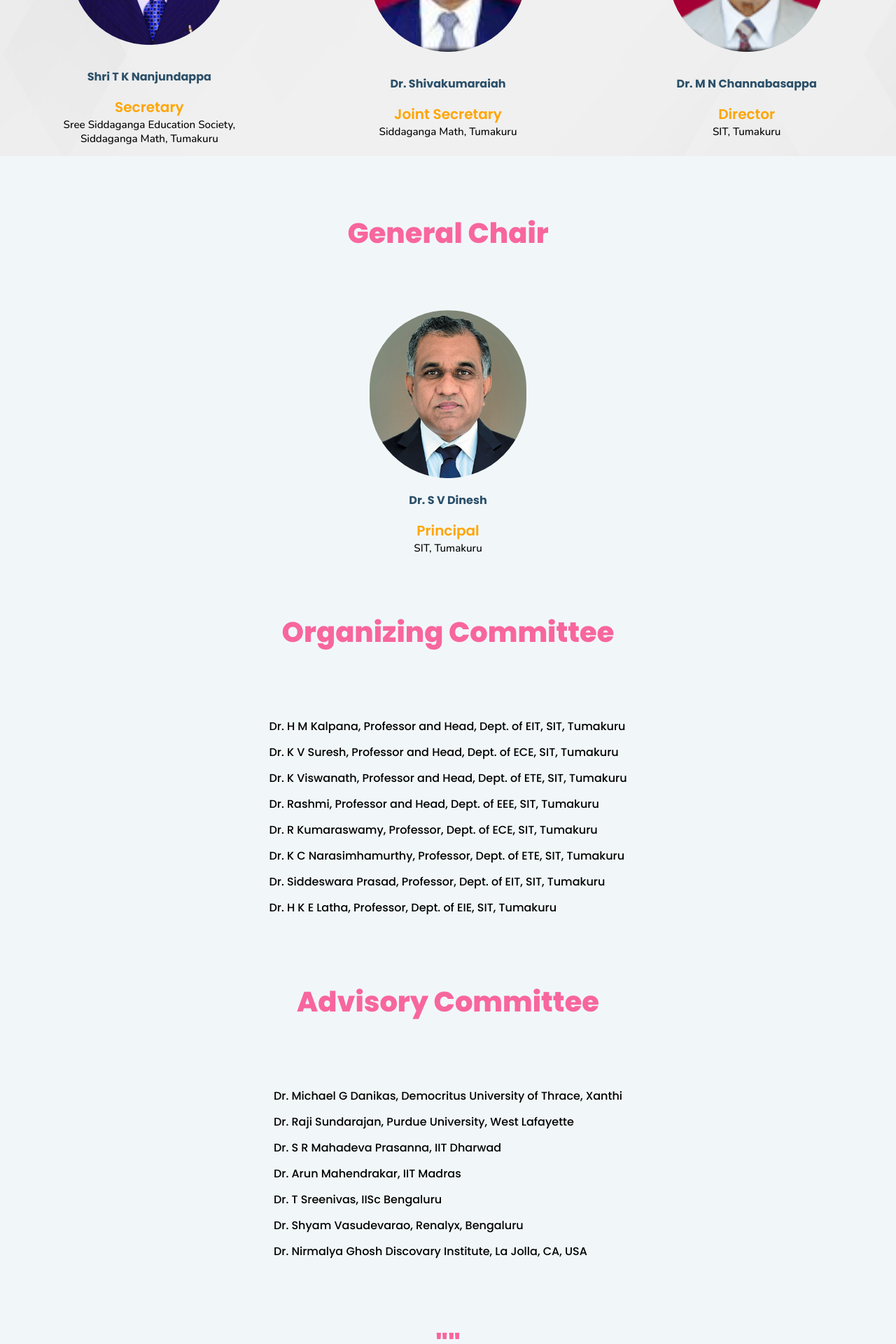
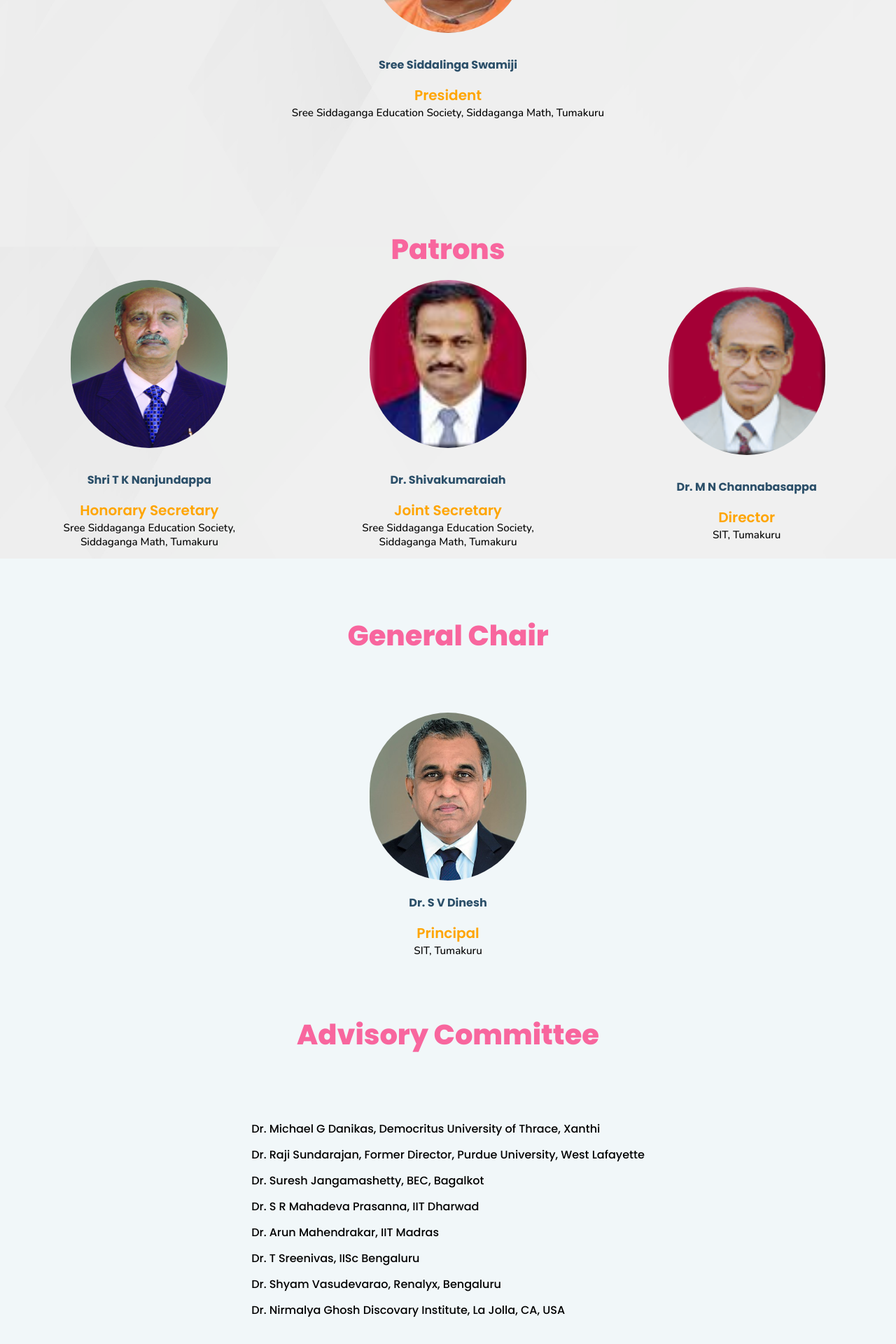
Before and after one commit to thanujaVG/ieee-conf-2024, a React (Create React App) app: page /Committees in a window 1280 px wide. Shown: the part 280-2200 px from the top of the page at 70% size. Built offline with nearby package versions, Linux system fonts and the light colour scheme.

Commit message:
updated by ceo sir

```diff
--- a/src/css/home.css
+++ b/src/css/home.css
@@ -808,3 +808,7 @@ body {
     margin: 1rem 0;
     text-align: center;
 }
+
+.heading {
+    text-align: center;
+}
--- a/src/routes/committe.jsx
+++ b/src/routes/committe.jsx
@@ -2,8 +2,8 @@ import React from 'react';
 import "../css/committe.css";
 import Navabar from '../components/navbar/navabar'
 import ceo from "../assets/images/ceo.jpg";
-// import vice_president from "../assets/images/vice_president.jpg";
 import president from "../assets/images/president.jpg";
+import founder from "../assets/images/founder.jpg";
 import principal from "../assets/images/principal.jpg";
 import director from "../assets/images/director.gif";
 import secretary from "../assets/images/TKN.jpg"
@@ -16,13 +16,22 @@ export default function committe() {
             <Navabar/>
             <div className="committe-page-heading-container">
                 <div className="patrons-container">
+                    <h1 className="main-heading">With the divine blessings of our Founder President</h1>
+                    <div className="patron-cards-container">
+                        <div className="main-patron-card">
+                            <img className='main-patron-image' src={founder} alt="founder"/>
+                            <h2 className="main-patron-name">Sree Sree Dr. Sivakumara Swamigalu</h2>
+                            <h3 className="main-patron-designation">Founder</h3>
+                            <h5 className="main-patron-institute">Sree Siddaganga Education Society, Siddaganga Math, Tumakuru</h5>
+                        </div>
+                    </div>
                     <h1 className="main-heading">Chief Patron</h1>
                     <div className="patron-cards-container">
                         <div className="main-patron-card">
                             <img className='main-patron-image' src={president} alt="president"/>
                             <h2 className="main-patron-name">Sree Siddalinga Swamiji</h2>
                             <h3 className="main-patron-designation">President</h3>
-                            <h5 className="main-patron-institute">Sree Siddaganga Education, Society Siddaganga Math, Tumakuru</h5>
+                            <h5 className="main-patron-institute">Sree Siddaganga Education Society, Siddaganga Math, Tumakuru</h5>
                         </div>
                     </div>
                     <h1 className="main-heading">Patrons</h1>
@@ -36,14 +45,15 @@ export default function committe() {
                         <div className="main-patron-card">
                             <img className='main-patron-image' src={secretary} alt="secretary"/>
                             <h2 className="main-patron-name">Shri T K Nanjundappa </h2>
-                            <h3 className="main-patron-designation">Secretary</h3>
+                            <h3 className="main-patron-designation">Honorary Secretary</h3>
                             <h5 className="main-patron-institute">Sree Siddaganga Education Society, Siddaganga Math, Tumakuru</h5>
                         </div>
                         <div className="main-patron-card">
                             <img className='main-patron-image' src={ceo} alt="ceo"/>
                             <h2 className="main-patron-name">Dr. Shivakumaraiah</h2>
                             <h3 className="main-patron-designation">Joint Secretary</h3>
-                            <h5 className="main-patron-institute">Siddaganga Math, Tumakuru</h5>
+                            {/* <h5 className="main-patron-institute">Siddaganga Math, Tumakuru</h5> */}
+                            <h5 className="main-patron-institute">Sree Siddaganga Education Society, Siddaganga Math, Tumakuru</h5>
                         </div>
                         <div className="main-patron-card">
                             <img className='main-patron-image' src={director} alt="director"/>
@@ -68,23 +78,7 @@ export default function committe() {
             </div>
         </div>
 
-        <div className="patrons-container">
-            <h1 className="patrons-heading">Organizing Committee</h1>
-            <div className="committe-container">
-                <div className='left-alignment-style'>
-                    <div className='inside-left-alignment'>
-                    <h3 className="committe-details">Dr. H M Kalpana, Professor and Head, Dept. of EIT, SIT, Tumakuru</h3>
-                    <h3 className="committe-details">Dr. K V Suresh, Professor and Head, Dept. of  ECE, SIT, Tumakuru</h3>
-                    <h3 className="committe-details">Dr. K Viswanath, Professor and Head, Dept. of  ETE, SIT, Tumakuru</h3>
-                    <h3 className="committe-details">Dr. Rashmi, Professor and Head, Dept. of EEE, SIT, Tumakuru</h3>
-                    <h3 className="committe-details">Dr. R Kumaraswamy, Professor, Dept. of ECE, SIT, Tumakuru</h3>
-                    <h3 className="committe-details">Dr. K C Narasimhamurthy, Professor, Dept. of ETE, SIT, Tumakuru</h3>
-                    <h3 className="committe-details">Dr. Siddeswara Prasad, Professor, Dept. of EIT, SIT, Tumakuru</h3>
-                    <h3 className="committe-details">Dr. H K E Latha, Professor, Dept. of  EIE, SIT, Tumakuru</h3>
-                    </div>
-                </div>
-            </div>
-        </div>
+
 
         <div className="patrons-container">
             <h1 className="patrons-heading">Advisory Committee</h1>
@@ -97,7 +91,8 @@ export default function committe() {
                 {/* <h3 className="committe-details">Dr. Arokiaswami Alphones, Nanyang Technological University, Singapore</h3> */}
                 {/* <h3 className="committe-details">Dr. Hasan Fleyeh, Dalarna University, Sweden</h3> */}
                 <h3 className="committe-details">Dr. Michael G Danikas, Democritus University of Thrace, Xanthi </h3>
-                <h3 className="committe-details">Dr. Raji Sundarajan, Purdue University, West Lafayette</h3>
+                <h3 className="committe-details">Dr. Raji Sundarajan, Former Director, Purdue University, West Lafayette</h3>
+                <h3 className="committe-details">Dr. Suresh Jangamashetty, BEC, Bagalkot</h3>
                 {/* <h3 className="committe-details">Dr. Mariana AmorimFraga, Federal University of Sao Paulo, Brazil</h3> */}
                 {/* <h3 className="committe-details">Prof. Linga Reddy Cenkeramaddi, University of Agder, Norway</h3> */}
                 {/* <h3 className="committe-details">Dr. Akhilesh Thyagaturu, Arizona State University, USA</h3> */}
@@ -162,7 +157,7 @@ export default function committe() {
                 <div className="patron-card">
                     <h2 className="patron-name">T O Geetha Rani</h2>
                     <h3 className="patron-designation">Associate Professor, Dept. of ECE, SIT, Tumakuru </h3>
-                    <h5 className="patron-institute">Co-Finance Chair</h5>
+                    <h5 className="patron-institute">Finance Co-Chair</h5>
                 </div>
 
 {/* Dr. Rashmi, Professor and Head, Dept. of EEE, SIT, Tumakuru */}
@@ -178,6 +173,24 @@ export default function committe() {
                     <h5 className="patron-institute">Publicity Chair</h5>
                 </div> */}
 
+            </div>
+        </div>
+
+        <div className="patrons-container">
+            <h1 className="patrons-heading">Organizing Committee</h1>
+            <div className="committe-container">
+                <div className='left-alignment-style'>
+                    <div className='inside-left-alignment'>
+                    <h3 className="committe-details">Dr. H M Kalpana, Professor and Head, Dept. of EIE, SIT, Tumakuru</h3>
+                    <h3 className="committe-details">Dr. K V Suresh, Professor and Head, Dept. of  ECE, SIT, Tumakuru</h3>
+                    <h3 className="committe-details">Dr. K Viswanath, Professor and Head, Dept. of  ETE, SIT, Tumakuru</h3>
+                    <h3 className="committe-details">Dr. Rashmi, Professor and Head, Dept. of EEE, SIT, Tumakuru</h3>
+                    <h3 className="committe-details">Dr. R Kumaraswamy, Professor, Dept. of ECE, SIT, Tumakuru</h3>
+                    <h3 className="committe-details">Dr. K C Narasimhamurthy, Professor, Dept. of ETE, SIT, Tumakuru</h3>
+                    <h3 className="committe-details">Dr. Siddeswara Prasad V., Professor, Dept. of EIE, SIT, Tumakuru</h3>
+                    <h3 className="committe-details">Dr. H K E Latha, Professor, Dept. of  EIE, SIT, Tumakuru</h3>
+                    </div>
+                </div>
             </div>
         </div>
 
@@ -218,7 +231,6 @@ export default function committe() {
                 <h3 className="committe-details">Dr. Vikram C M, Samsung, Bengaluru</h3> */}
                 <h3 className="committe-details">Dr. Veena S, NAL, Bengaluru</h3>
                 <h3 className="committe-details">Dr. Sundara Rajan, CPRI, Bengaluru</h3>
-                <h3 className="committe-details">Dr. Suresh Jangamashetty, BEC, Bagalkot</h3>
                 {/* <h3 className="committe-details">Dr. Srikanth P C., MCE, Hassan</h3> */}
                 <h3 className="committe-details">Dr. B V Sumangala, MSRIT, Bengaluru</h3>
                 {/* <h3 className="committe-details">Dr. Madhavi M, PESITM, Shimoga</h3> */}
--- a/src/routes/home.jsx
+++ b/src/routes/home.jsx
@@ -61,7 +61,7 @@ function Home() {
                 {/* <p className='center-design'>ICSSES is listed in the IEEE Conference Search/Call for Papers:</p> */}
                   {/* <a target='_blank' rel="noreferrer" id='ic-link' href="https://conferences.ieee.org/conferences_events/conferences/conferencedetails/58299">https://conferences.ieee.org/conferences_events/conferences/conferencedetails/58299</a> */}
 
-                  <h3>Papers will be uploaded through <a href="https://cmt3.research.microsoft.com/User/Login?ReturnUrl=%2FICSSES2023" target='_blank'>Microsoft CMT</a>.</h3>
+                  <h3 className='heading'>Papers will be uploaded through <a href="https://cmt3.research.microsoft.com/User/Login?ReturnUrl=%2FICSSES2023" target='_blank'>Microsoft CMT</a>.</h3>
                   </div>
               </div>
               {/* <Marquee gradient={false} speed={40} pauseOnHover={true}>
```
Also changed, not shown: src/assets/images/founder.jpg (added).
